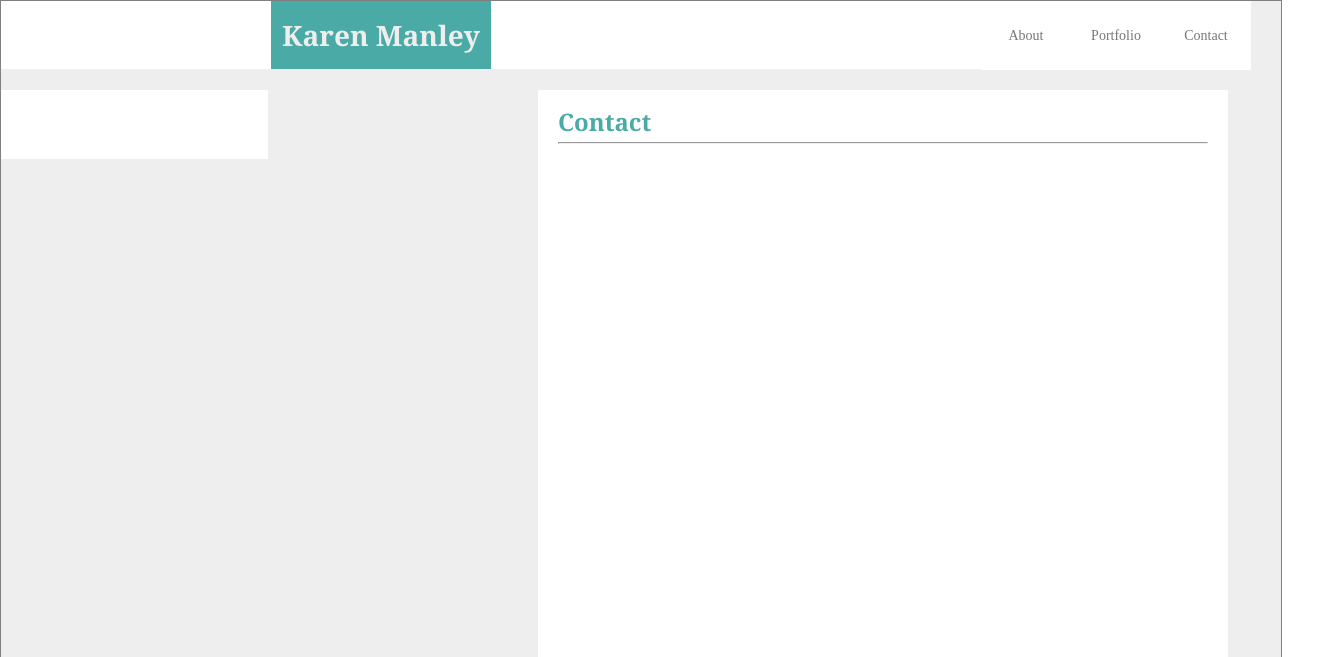
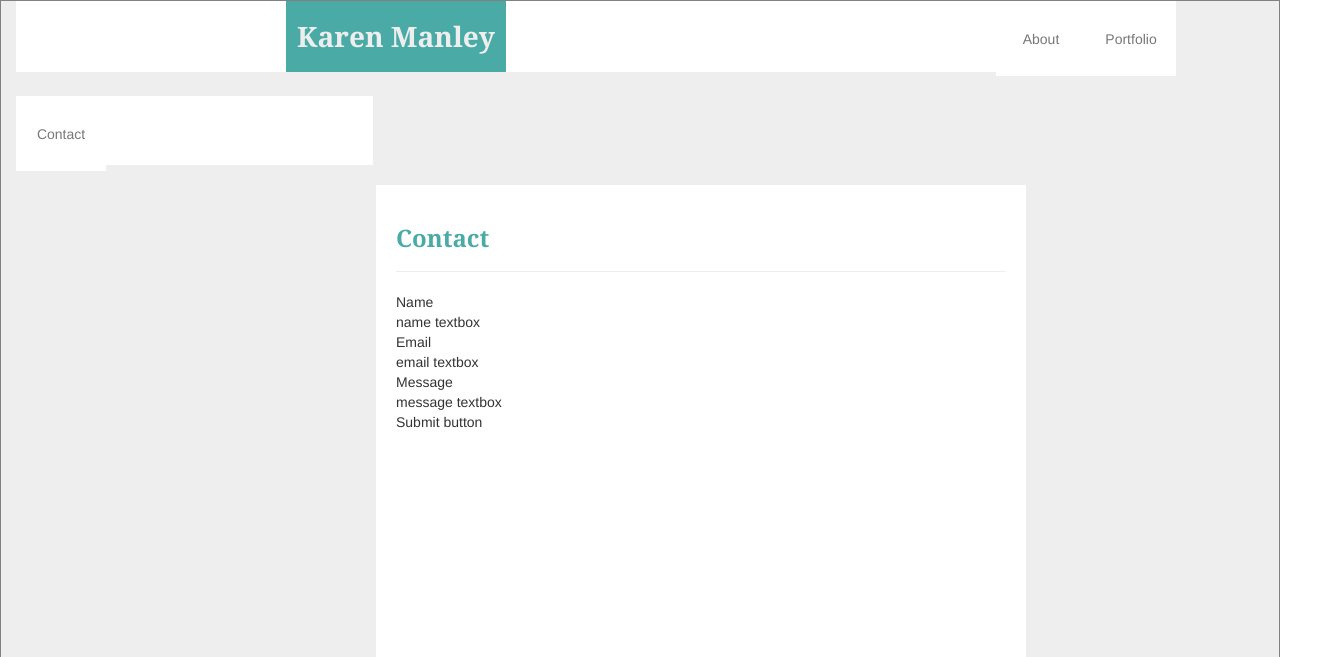
Before and after one commit to kjaneem/Basic-Portfolio.github.io, a plain HTML site: page contact.html in a window 1280 px wide. Shown: the top 657 px of the page, 1321 px wide, since content can reach past the window. Drawn offline with nearby package versions, Linux system fonts and the light colour scheme.

Commit message:
starting bootstrap stuff

```diff
--- a/assets/css/style.css
+++ b/assets/css/style.css
@@ -5,6 +5,12 @@
         /*font-family: 'Arial', 'Helvetica Neue', Helvetica, sans-serif;*/
 }
 
+.container-fluid {
+    	width: 100%;
+   	    border: 1px solid gray;
+        background: #eee;
+        /*font-family: 'Arial', 'Helvetica Neue', Helvetica, sans-serif;*/
+}
 #namebox {
    	background-color: #ffffff;
    	clear: left;
--- a/contact.html
+++ b/contact.html
@@ -7,12 +7,16 @@
     <meta http-equiv="X-UA-Compatible" content="ie=edge">
     <title>Portfolio</title>
     <link rel="stylesheet" type="text/css" href="assets/css/reset.css">
+
+    <!-- BOOTSTRAP -->
+    <link rel="stylesheet" href="https://maxcdn.bootstrapcdn.com/bootstrap/3.3.6/css/bootstrap.min.css">
+
     <link rel="stylesheet" type="text/css" href="assets/css/style.css">
 </head>
 
 <body>
 
-<div class="container">
+<div class="container-fluid">
 
     <section id="namebox">
         <h1>Karen Manley</h1>
@@ -36,6 +40,30 @@
 <section id="bigbox">
 	<h2>Contact</h2>
     <hr class="bigline">
+
+    <div class="row">
+        <div class="col-md-12">Name</div>
+    </div>
+        <div class="row">
+        <div class="col-md-12">name textbox</div>
+    </div>
+    <div class="row">
+        <div class="col-md-12">Email</div>
+    </div>
+    <div class="row">
+        <div class="col-md-12">email textbox</div>
+    </div>
+    <div class="row">
+        <div class="col-md-12">Message</div>
+    </div>
+    <div class="row">
+        <div class="col-md-12">message textbox</div>
+    </div>
+    <div class="row">
+        <div class="col-md-12">Submit button</div>
+    </div>
+
+
 </section>
 
 <section id="littlebox">
```
Also changed, not shown: portfolio.html (+30 -6 lines).
